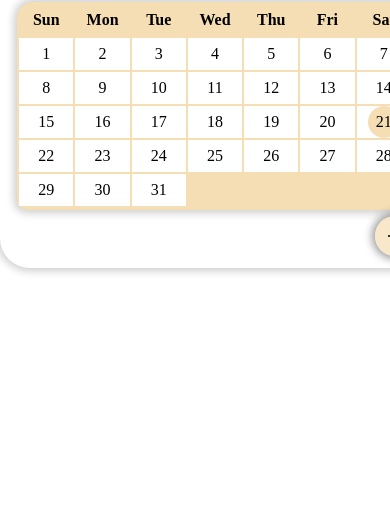
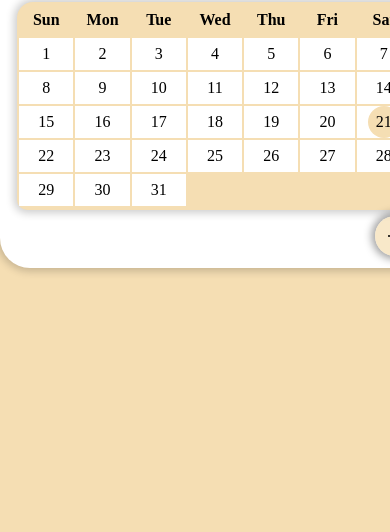
Before and after one commit to Danny-Mousa/ToDoListCalendar, a plain HTML site: page index.html in a window 390 px wide. Shown: the part 312-844 px from the top of the page. Drawn offline with nearby package versions, Linux system fonts and the light colour scheme.

Commit message:
modifying the css file

```diff
--- a/css/styles.css
+++ b/css/styles.css
@@ -642,6 +642,7 @@ form section button:hover {
 
 @media screen and (max-width: 500px) {
 	 body {
-	 	background: inherit;
+	 	background: unset;
+	 	background-color: wheat;
 	 }
 }
```
